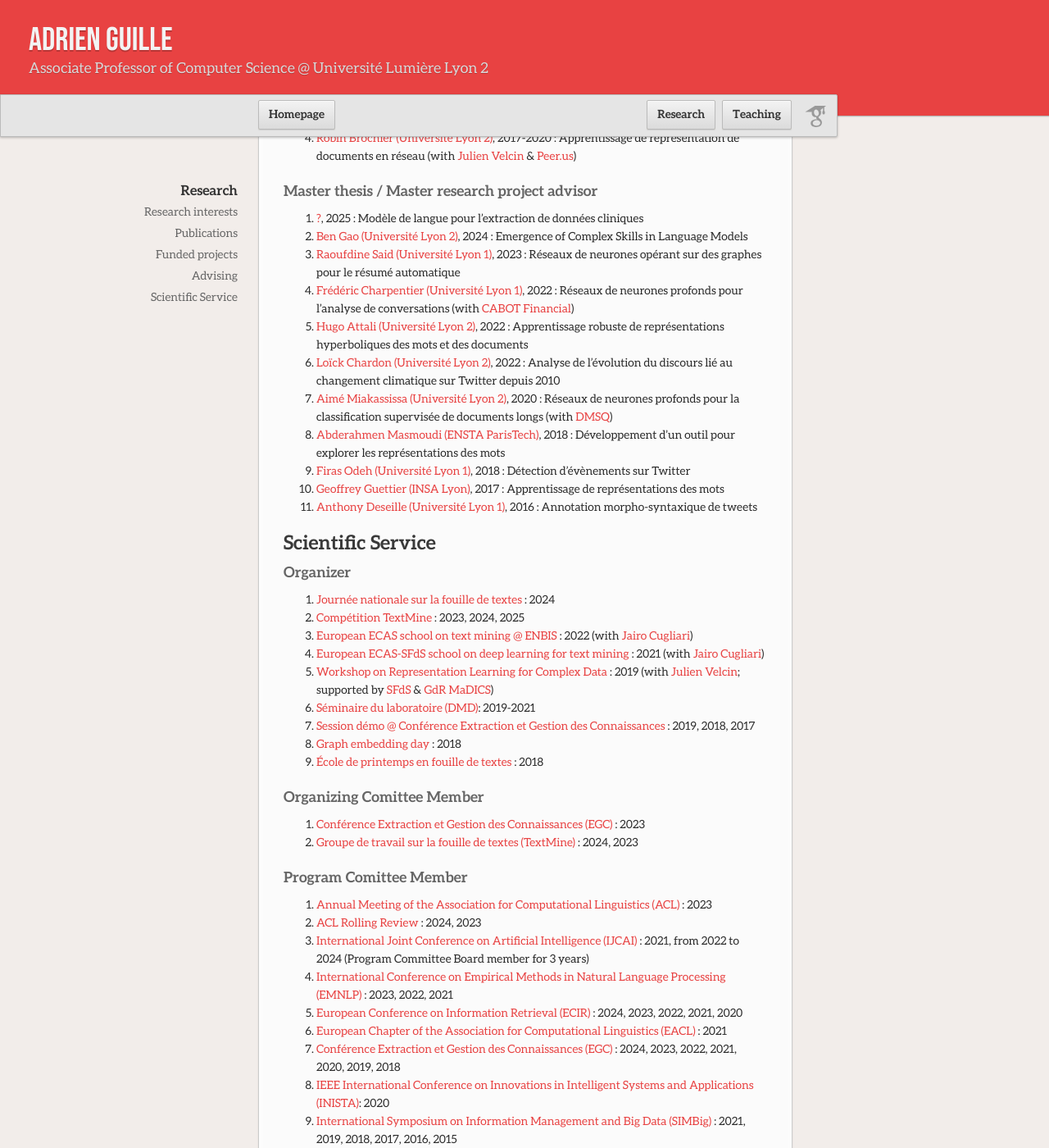
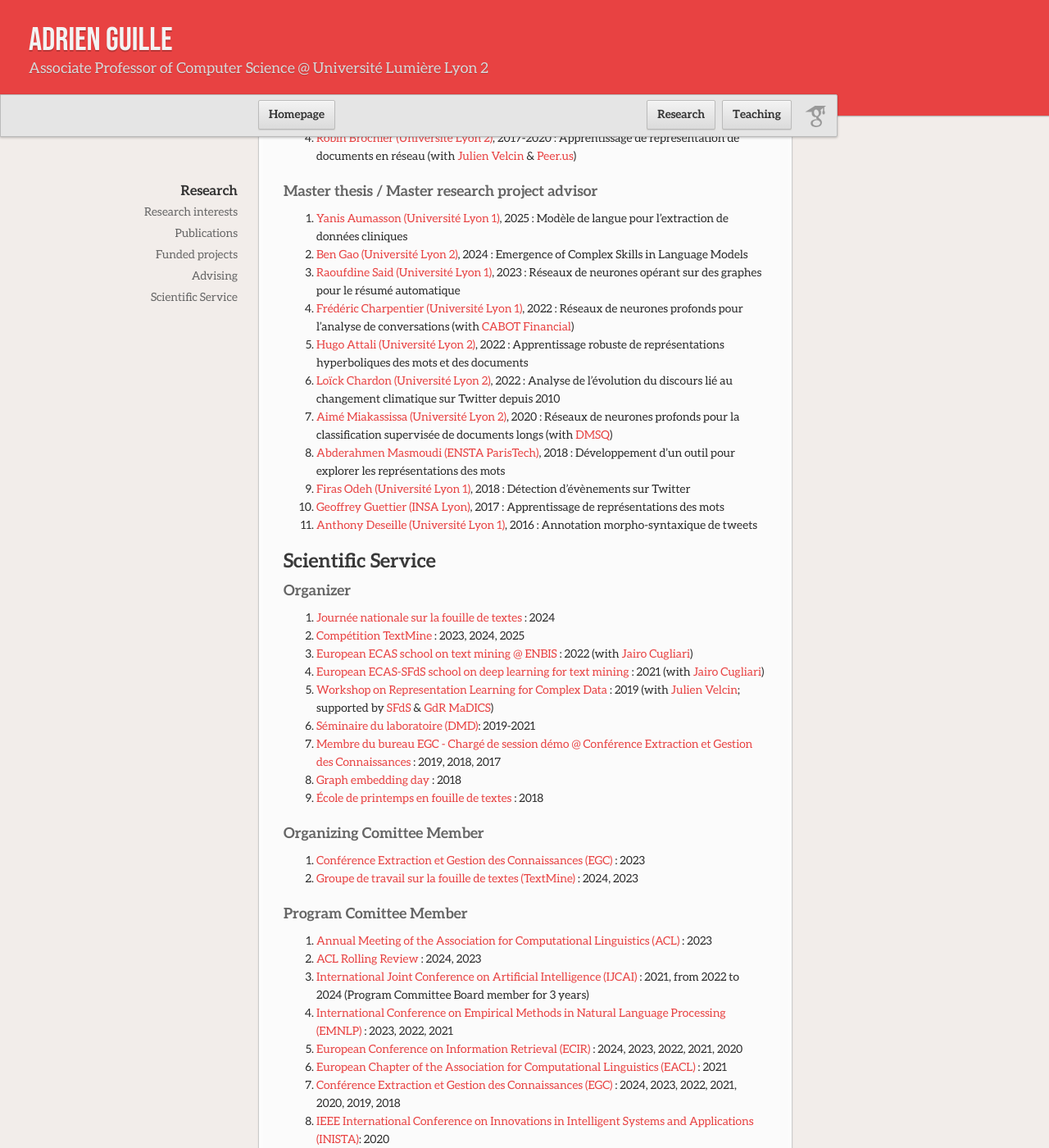
Before and after one commit to AdrienGuille/adrienguille.github.io, a Jekyll site: the page built from research.md, in a window 1280 px wide and 1400 px high, scrolled down 1223 px. Shown: the whole window at 82% size. Built offline with Jekyll 4.4.1, drawn with Linux system fonts in a browser that asks for light colours; our own code applies the rules of GitHub Pages for plain Markdown files.

Commit message:
Update research.md

```diff
--- a/research.md
+++ b/research.md
@@ -39,7 +39,7 @@ See the [dedicated page](publications.md) or my [Google Scholar profile](https:/
 
 ### Master thesis / Master research project advisor
 
-- [?](#), 2025 : Modèle de langue pour l'extraction de données cliniques
+- [Yanis Aumasson (Université Lyon 1)](#), 2025 : Modèle de langue pour l'extraction de données cliniques
 - [Ben Gao (Université Lyon 2)](#), 2024 : Emergence of Complex Skills in Language Models
 - [Raoufdine Said (Université Lyon 1)](#), 2023 : Réseaux de neurones opérant sur des graphes pour le résumé automatique
 - [Frédéric Charpentier (Université Lyon 1)](#), 2022 : Réseaux de neurones profonds pour l'analyse de conversations (with [CABOT Financial](https://www.cabotfinancial.fr))
@@ -61,7 +61,7 @@ See the [dedicated page](publications.md) or my [Google Scholar profile](https:/
 - [European ECAS-SFdS school on deep learning for text mining](https://www.sfds.asso.fr/fr/ecas/632-home/) : 2021 (with [Jairo Cugliari]())
 - [Workshop on Representation Learning for Complex Data](http://mediamining.univ-lyon2.fr/workshop2019/) : 2019 (with [Julien Velcin](); supported by [SFdS](#) & [GdR MaDICS](#))
 - [Séminaire du laboratoire (DMD)](https://eric.msh-lse.fr/category/seminaires/): 2019-2021
-- [Session démo @ Conférence Extraction et Gestion des Connaissances](http://www.egc.asso.fr/category/manifestations/conferences) : 2019, 2018, 2017
+- [Membre du bureau EGC - Chargé de session démo @ Conférence Extraction et Gestion des Connaissances](http://www.egc.asso.fr/category/manifestations/conferences) : 2019, 2018, 2017
 - [Graph embedding day](http://ged2018.sci-web.net) : 2018
 - [École de printemps en fouille de textes](https://eric.univ-lyon2.fr/textmining/) : 2018
 
```
